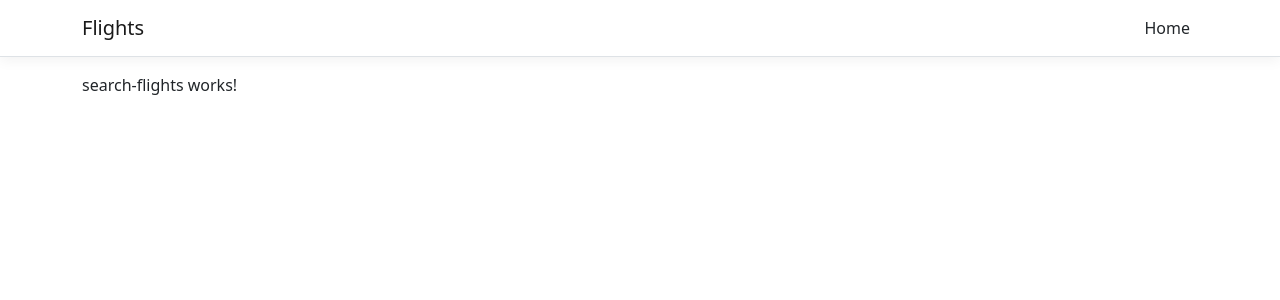
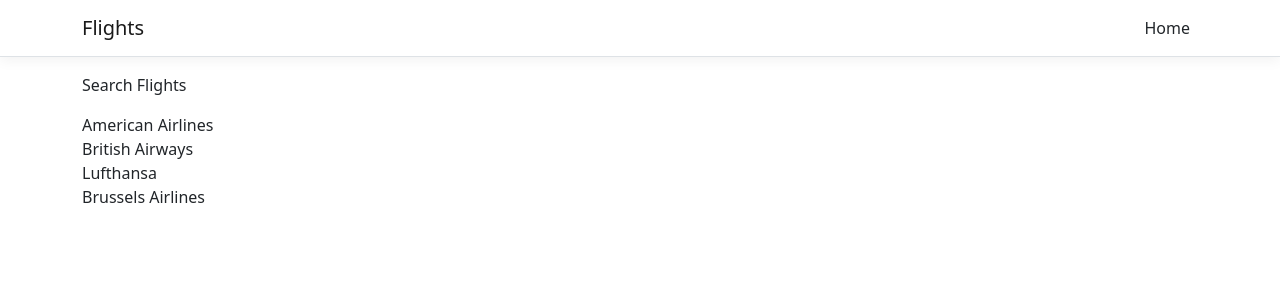
Before and after one commit to furiax/Tutorial.Flights, an Angular app in the folder Flights/ClientApp/: page / in a window 1280 px wide. Shown: the top 300 px of the page. Built offline with nearby package versions, Linux system fonts and the light colour scheme.

Commit message:
fixed a typo

```diff
--- a/Flights/ClientApp/angular.json
+++ b/Flights/ClientApp/angular.json
@@ -32,7 +32,7 @@
             "styles": [
               "node_modules/bootstrap/dist/css/bootstrap.min.css",
               "src/styles.css",
-              "node_modules/@fontawesome/fontawesome-free/css/all.css"
+              "node_modules/@fortawesome/fontawesome-free/css/all.css"
             ],
             "scripts": []
           },
--- a/Flights/ClientApp/src/app/search-flights/search-flights.component.html
+++ b/Flights/ClientApp/src/app/search-flights/search-flights.component.html
@@ -1 +1,5 @@
-<p>search-flights works!</p>
+<p>Search Flights</p>
+
+<div *ngFor="let flight of searchResult">
+  {{flight}}
+</div>
--- a/Flights/ClientApp/src/app/search-flights/search-flights.component.ts
+++ b/Flights/ClientApp/src/app/search-flights/search-flights.component.ts
@@ -7,4 +7,10 @@
 })
 export class SearchFlightsComponent {
 
+  searchResult: any = [
+    "American Airlines",
+    "British Airways",
+    "Lufthansa",
+    "Brussels Airlines"
+  ]
 }
```
Also changed, not shown: 1 other file (tests, documents, lock files or other folders).
